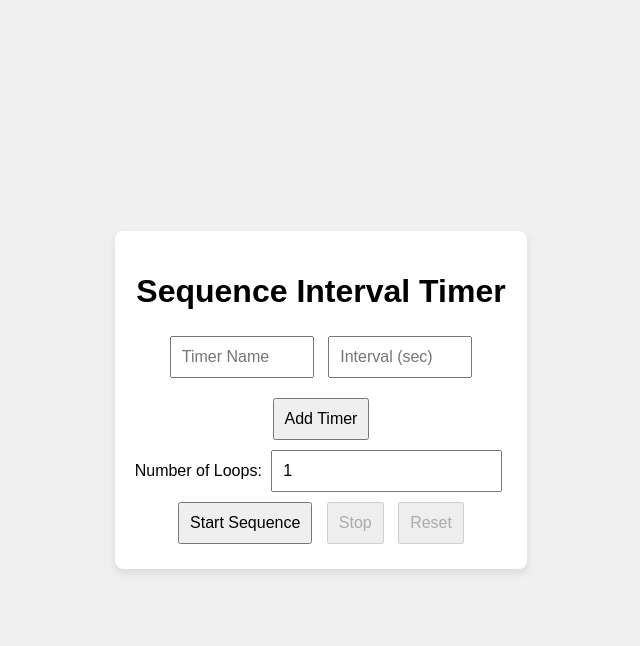
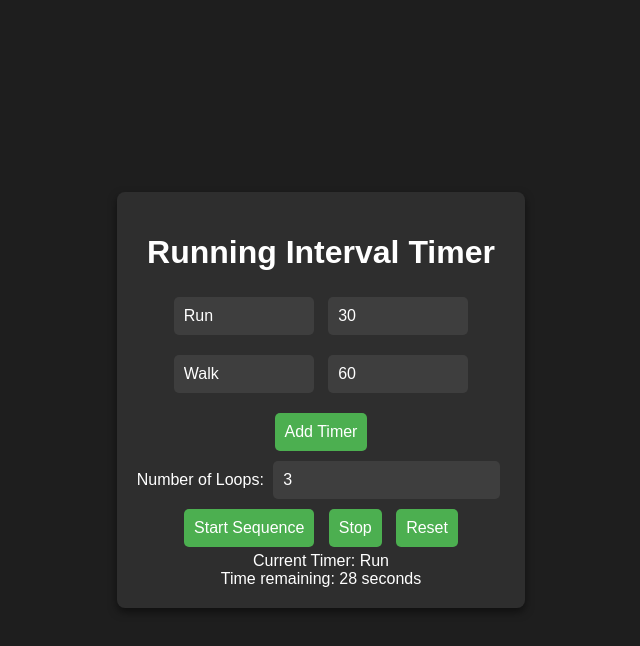
Before and after one commit to Jorn94/IntervalTimer, a plain HTML site: page index.html in a window 1280 px wide. Both pictures are taken after a click on the button "Start Sequence". Shown: the whole page, without its empty margins (319-959 px from the left). Drawn offline with Linux system fonts and the light colour scheme.

Commit message:
New release, sounds added!

```diff
--- a/app.js
+++ b/app.js
@@ -1,12 +1,14 @@
-let timers = [];
+let timers = [
+    { name: 'Run', interval: 30 * 1000 }, // 30 seconds for "Run"
+    { name: 'Walk', interval: 60 * 1000 } // 60 seconds for "Walk"
+];
 let currentTimerIndex = 0;
 let currentLoopCount = 0;
-let maxLoops = 1;
+let maxLoops = 3;
 let timer;
 let isRunning = false;
 let timeRemaining;
 
-const timerList = document.getElementById('timerList');
 const loopCountInput = document.getElementById('loopCount');
 const addTimerButton = document.getElementById('addTimerButton');
 const startButton = document.getElementById('startButton');
@@ -15,6 +17,11 @@ const resetButton = document.getElementById('resetButton');
 const currentTimerDisplay = document.getElementById('currentTimerDisplay');
 const timeDisplay = document.getElementById('timeDisplay');
 
+// Sounds
+const runSound = new Audio('run-whistle.mp3');
+const walkSound = new Audio('walk-bell.mp3');
+
+// Add timer button logic
 addTimerButton.addEventListener('click', () => {
     const timerRow = document.createElement('div');
     timerRow.classList.add('timer-row');
@@ -22,9 +29,10 @@ addTimerButton.addEventListener('click', () => {
         <input type="text" class="timer-name" placeholder="Timer Name" />
         <input type="number" class="timer-interval" placeholder="Interval (sec)" />
     `;
-    timerList.appendChild(timerRow);
+    document.getElementById('timerList').appendChild(timerRow);
 });
 
+// Start button logic
 startButton.addEventListener('click', () => {
     timers = [];
     document.querySelectorAll('.timer-row').forEach(row => {
@@ -38,16 +46,11 @@ startButton.addEventListener('click', () => {
         }
     });
 
-    if (timers.length === 0) {
-        alert('Please add at least one timer with a valid interval.');
-        return;
-    }
-
     maxLoops = parseInt(loopCountInput.value) || 1;
     currentLoopCount = 0;
     currentTimerIndex = 0;
 
-    if (!isRunning) {
+    if (!isRunning && timers.length > 0) {
         isRunning = true;
         stopButton.disabled = false;
         resetButton.disabled = false;
@@ -55,12 +58,14 @@ startButton.addEventListener('click', () => {
     }
 });
 
+// Stop button logic
 stopButton.addEventListener('click', () => {
     stopTimer();
     isRunning = false;
     stopButton.disabled = true;
 });
 
+// Reset button logic
 resetButton.addEventListener('click', () => {
     stopTimer();
     isRunning = false;
@@ -70,6 +75,7 @@ resetButton.addEventListener('click', () => {
     resetButton.disabled = true;
 });
 
+// Timer sequence logic
 function startSequence() {
     if (currentLoopCount < maxLoops) {
         if (currentTimerIndex < timers.length) {
@@ -87,6 +93,7 @@ function startSequence() {
     }
 }
 
+// Timer logic
 function startTimer(timerObject) {
     currentTimerDisplay.textContent = `Current Timer: ${timerObject.name}`;
     timeRemaining = timerObject.interval;
@@ -97,16 +104,26 @@ function startTimer(timerObject) {
 
         if (timeRemaining <= 0) {
             clearInterval(timer);
+
+            // Play specific sounds based on timer name
+            if (timerObject.name === 'Run') {
+                runSound.play();
+            } else if (timerObject.name === 'Walk') {
+                walkSound.play();
+            }
+
             currentTimerIndex++;
             startSequence();
         }
     }, 1000);
 }
 
+// Stop timer logic
 function stopTimer() {
     clearInterval(timer);
 }
 
+// Display time remaining
 function updateDisplay() {
     timeDisplay.textContent = `Time remaining: ${timeRemaining / 1000} seconds`;
 }
--- a/index.html
+++ b/index.html
@@ -3,7 +3,7 @@
 <head>
     <meta charset="UTF-8">
     <meta name="viewport" content="width=device-width, initial-scale=1.0">
-    <title>Interval Timer</title>
+    <title>Running Interval Timer</title>
     <style>
         body {
             font-family: Arial, sans-serif;
@@ -12,19 +12,35 @@
             align-items: center;
             height: 100vh;
             margin: 0;
-            background-color: #f0f0f0;
+            background-color: #1e1e1e;
+            color: #ffffff;
         }
         .container {
             text-align: center;
-            background-color: white;
+            background-color: #2e2e2e;
             padding: 20px;
             border-radius: 8px;
-            box-shadow: 0 4px 8px rgba(0, 0, 0, 0.1);
+            box-shadow: 0 4px 8px rgba(0, 0, 0, 0.5);
         }
         input, button {
             padding: 10px;
             font-size: 16px;
             margin: 5px;
+            border-radius: 5px;
+        }
+        input {
+            background-color: #3e3e3e;
+            color: #ffffff;
+            border: none;
+        }
+        button {
+            background-color: #4caf50;
+            color: #ffffff;
+            border: none;
+            cursor: pointer;
+        }
+        button:disabled {
+            background-color: #666;
         }
         .timer-row {
             margin-bottom: 10px;
@@ -36,19 +52,23 @@
 </head>
 <body>
     <div class="container">
-        <h1>Sequence Interval Timer</h1>
+        <h1>Running Interval Timer</h1>
 
         <div id="timerList">
             <div class="timer-row">
-                <input type="text" class="timer-name" placeholder="Timer Name" />
-                <input type="number" class="timer-interval" placeholder="Interval (sec)" />
+                <input type="text" class="timer-name" value="Run" />
+                <input type="number" class="timer-interval" value="30" />
+            </div>
+            <div class="timer-row">
+                <input type="text" class="timer-name" value="Walk" />
+                <input type="number" class="timer-interval" value="60" />
             </div>
         </div>
 
         <button id="addTimerButton">Add Timer</button>
         <br/>
         <label for="loopCount">Number of Loops:</label>
-        <input type="number" id="loopCount" value="1" min="1">
+        <input type="number" id="loopCount" value="3" min="1">
         <br/>
         <button id="startButton">Start Sequence</button>
         <button id="stopButton" disabled>Stop</button>
```
Also changed, not shown: 2 other files.
